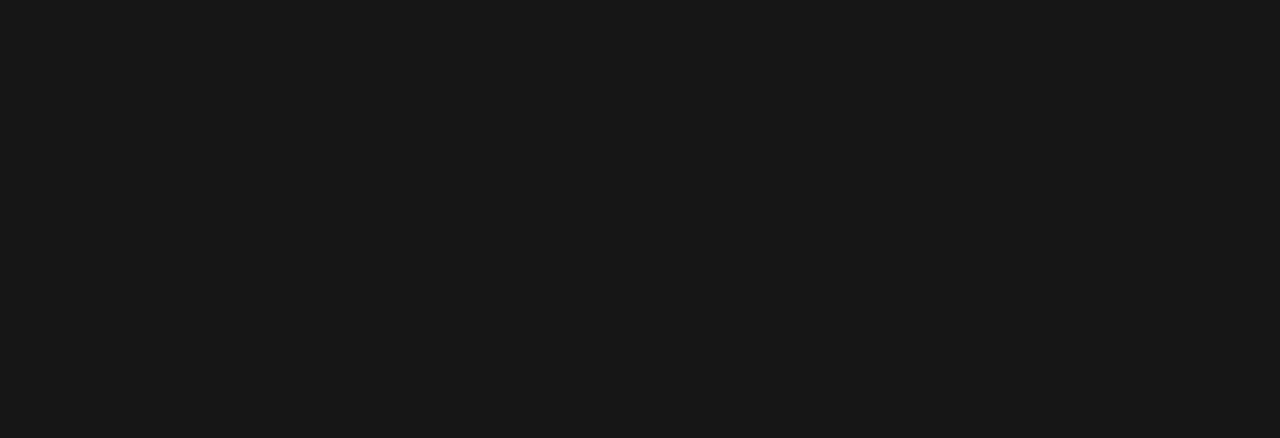
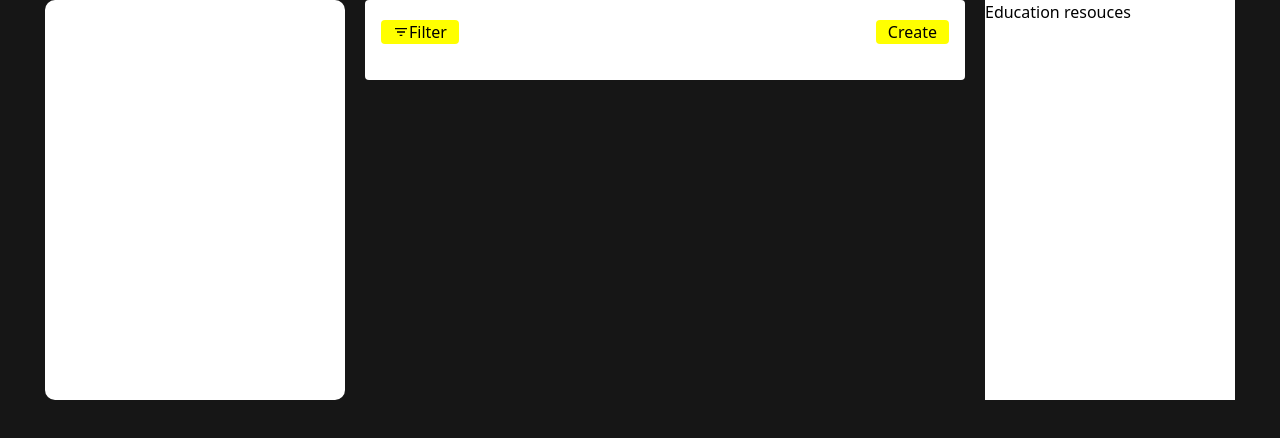
Before and after one commit to aekutetechnologies/bugbearfr, a React (Create React App) app: page /dashboard in a window 1280 px wide. Before the commit this address had no page. Shown: the top 438 px of the page. Built offline with nearby package versions, Linux system fonts and the light colour scheme.

Commit message:
nine commit

```diff
--- a/src/App.tsx
+++ b/src/App.tsx
@@ -9,6 +9,7 @@
 import AfterLogin from './components/afterlogin/AfterLogin';
 import Home from './components/home/Home';
 import ExamPage from './components/Exampage/ExamPage';
+import DashBoard from './components/dashboard/DashBoard';
 
 function App() {
   return (
@@ -22,6 +23,7 @@
       <Route path='/signupfreelancer' element={<SignupFreelancer/>}></Route>
       <Route path='/loginafter' element={<AfterLogin/>}></Route>
       <Route path='/exampage' element={<ExamPage/>}></Route>
+      <Route path='/dashboard' element={<DashBoard/>}></Route>
     </Routes>
     </BrowserRouter>
     </>
--- /dev/null
+++ b/src/components/dashboard/DashBoard.tsx
@@ -0,0 +1,29 @@
+import React from 'react'
+import { RiFilter3Line } from "react-icons/ri";
+import './dash.css';
+import imgs from '../image/user.png'
+const DashBoard = () => {
+    return (
+        <>
+            <div>
+
+            </div>
+            <div className='flex justify-center gap-5'>
+                <div className='bg-white w-[300px] rounded-[10px] h-[400px]'>
+                    <div className='bg-gray-200'>
+                        <img className=''></img>
+                    </div>
+                </div>
+                <div className='w-[600px]'>
+                    <div className='w-full bg-white flex justify-evenly rounded h-20 pt-5'>
+                        <div className='bg_col flex max-h-6 px-3 rounded mr-auto ml-4'><RiFilter3Line className='mt-1' />Filter</div>
+                        <div className='bg_col max-h-6 px-3 rounded mr-4'>Create</div>
+                    </div>
+                </div>
+                <div className='bg-white w-[250px]'>Education resouces</div>
+            </div>
+        </>
+    )
+}
+
+export default DashBoard
--- /dev/null
+++ b/src/components/dashboard/dash.css
@@ -0,0 +1,3 @@
+.bg_col{
+    background-color: yellow;
+}
```
